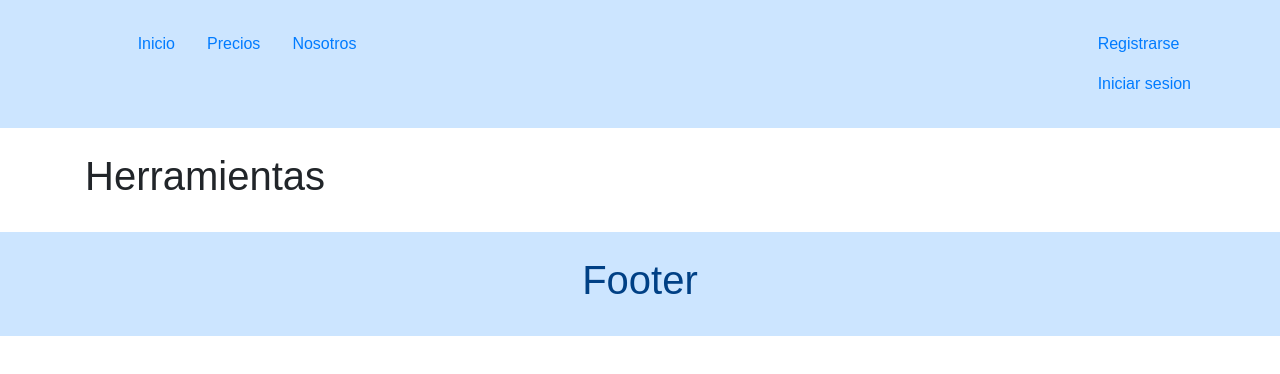
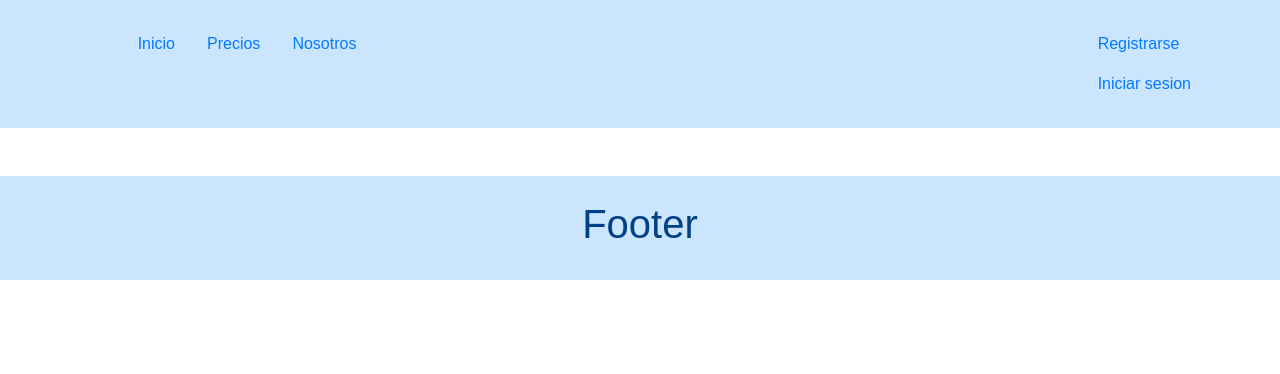
Before and after one commit to GabrielICM/TutorEnCasa-frontend, a React (Create React App) app: page /herramientas in a window 1280 px wide. Shown: the top 374 px of the page. Built offline with nearby package versions, Linux system fonts and the light colour scheme; the HTML template or start-up script is replaced by a standard one.

Commit message:
commit Login y redux (1.1)

```diff
--- /dev/null
+++ b/src/Actions/index.js
@@ -0,0 +1,5 @@
+export const logged =() => {
+    return {
+        type: 'SIGN_APP'
+    };
+};
--- a/src/Components/Body.js
+++ b/src/Components/Body.js
@@ -2,11 +2,11 @@ import React from 'react';
 
 const body = (props) => {
         return  (
-        <body className="container responsive bg-secondar py-4 " >
+        <div className="container responsive bg-secondar py-4 " >
             <div >
                 {props.children}
             </div>
-        </body>)
+        </div>)
 }
 
 export default body;
--- a/src/Reducers/islogged.js
+++ b/src/Reducers/islogged.js
@@ -1,8 +1,9 @@
 const loggedReducer = (state = false, action) =>{
     switch(action.type){
         case 'SIGN_APP':
-            return !state
-
+            return !state;
+        default:
+            return state;
     }
 }
 
--- a/src/Scenes/Herramientas/Herramientas.js
+++ b/src/Scenes/Herramientas/Herramientas.js
@@ -12,9 +12,7 @@ const herramientas = () => {
             <Navbar/>
          </Header>
         <Body>
-            <Text>
-                <h1>Herramientas</h1>
-            </Text>
+
         </Body>
         <Footer/>
      </div>
--- a/src/Scenes/IniciarSesion/IniciarSesion.js
+++ b/src/Scenes/IniciarSesion/IniciarSesion.js
@@ -3,18 +3,23 @@ import Header from '../../Components/Header';
 import Navbar from '../../Components/Navbar';
 import Footer from '../../Components/Footer';
 import Body from '../../Components/Body';
+import{logged} from '../../Actions';
 import { useForm } from 'react-hook-form';
 import Api from '../../Servicios/Peticion';
 import {  useHistory } from "react-router-dom";
+import {useSelector, useDispatch} from 'react-redux';
 
 export default function App() {
 const { register, handleSubmit, errors } = useForm();
 const history = useHistory();
+const isLogged = useSelector(state => state.isLogged);
+const dispach = useDispatch();
+
 const onSubmit = data => {
-
     console.log(data);
     Api('POST','/login', data).then((Respuesta) => {
         if(Respuesta.status == 'success'){
+            dispach((logged()));
             history.push("/herramientas");
         } else {
            alert(Respuesta.error);
--- a/src/index.js
+++ b/src/index.js
@@ -7,8 +7,18 @@ import ReactDOM from 'react-dom';
 import './index.css';
 import App from './App';
 import registerServiceWorker from './registerServiceWorker';
-import allReducers from './Reducers/allReducers';
+//import allReducers from './Reducers/allReducers';
+import {createStore} from 'redux';
+import isLogged from './Reducers/islogged';
+import {Provider} from 'react-redux';
+const store = createStore(
+    isLogged,
+    window.__REDUX_DEVTOOLS_EXTENSION__ && window.__REDUX_DEVTOOLS_EXTENSION__()
+    );
 
-
-ReactDOM.render(<App />, document.getElementById('root'));
+ReactDOM.render(
+    <Provider store={store}>
+        <App />
+    </Provider>,
+     document.getElementById('root'));
 registerServiceWorker();
```
Also changed, not shown: src/Reducers/allReducers.js (+4 -4 lines), 1 other file (tests, documents, lock files or other folders).
